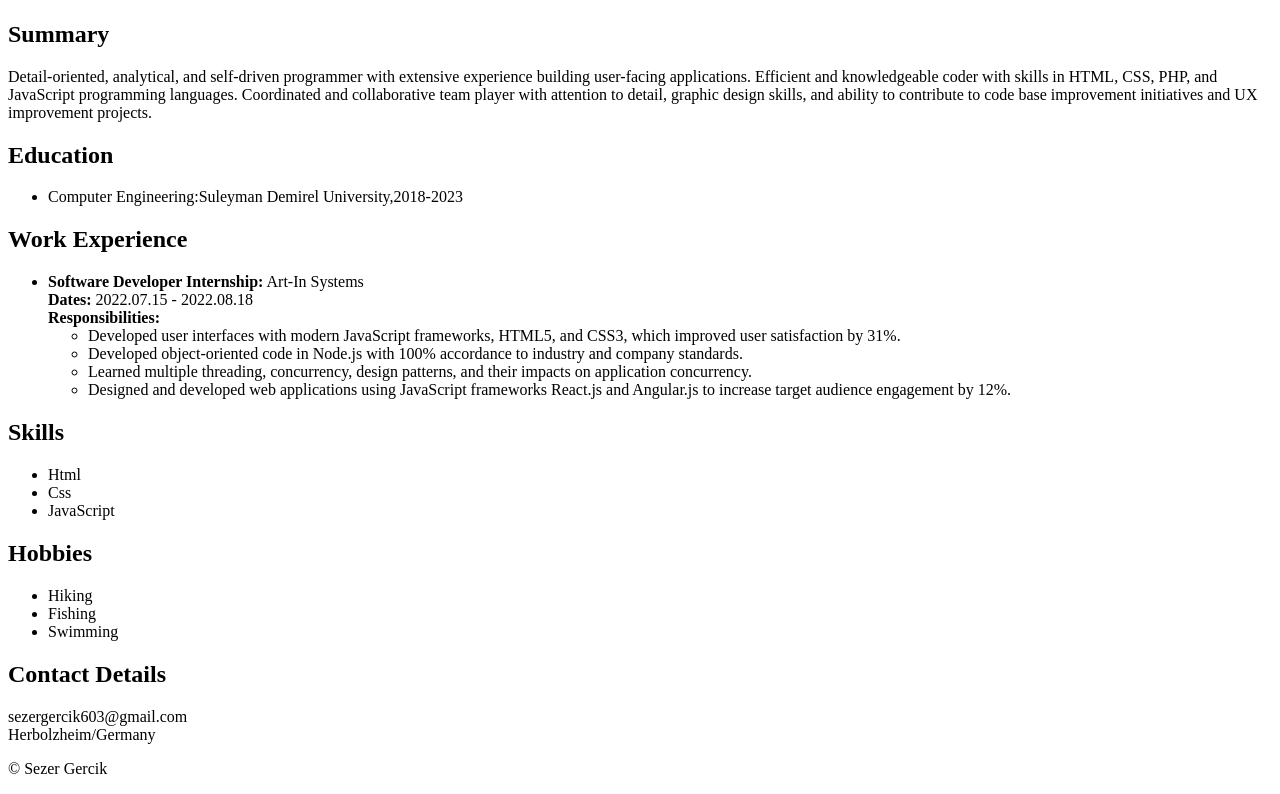
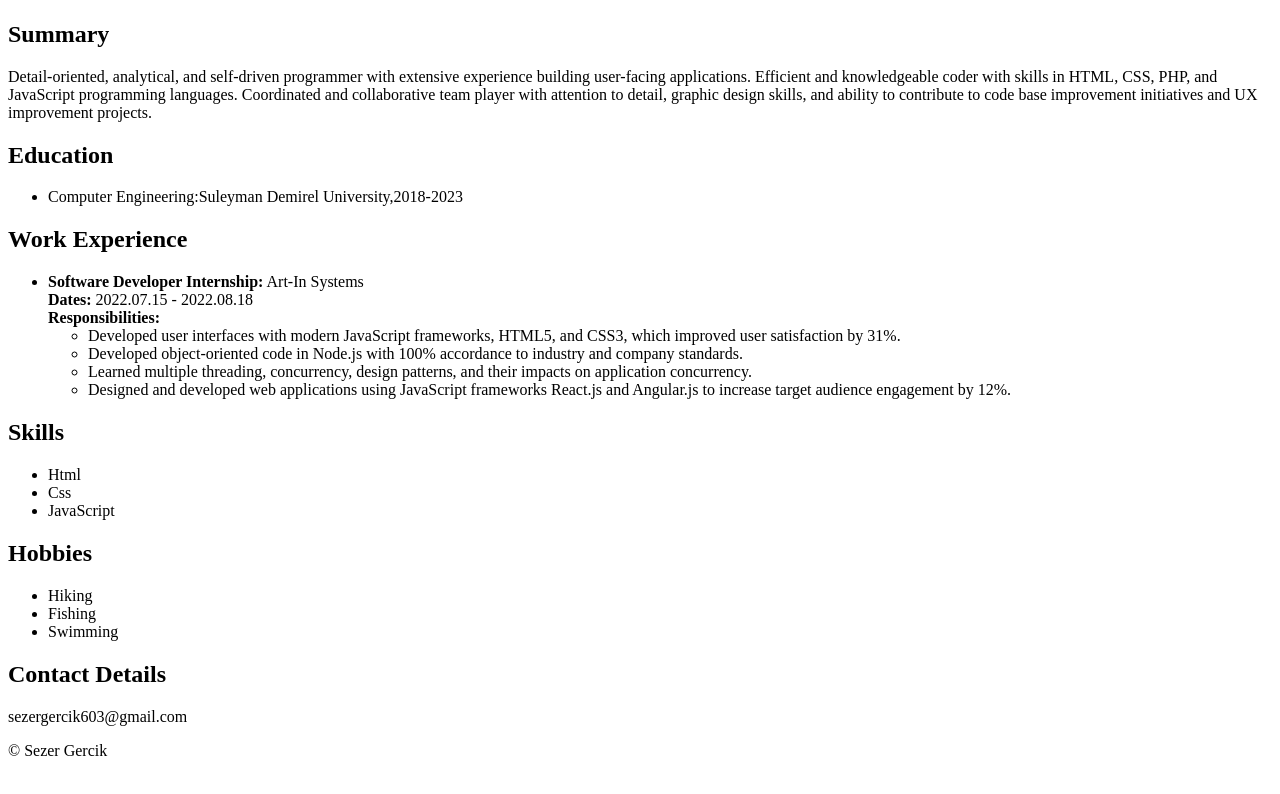
Before and after one commit to DarK0707/Html-Capstone, a plain HTML site: page index.html in a window 1280 px wide. Shown: the part 330-1124 px from the top of the page. Drawn offline with Linux system fonts and the light colour scheme.

Commit message:
Update index.html

```diff
--- a/index.html
+++ b/index.html
@@ -88,7 +88,7 @@
         <!-- Add contact details content here -->
 
          sezergercik603@gmail.com<br>
-         Herbolzheim/Germany
+
     </section>
 
     <footer>
```
